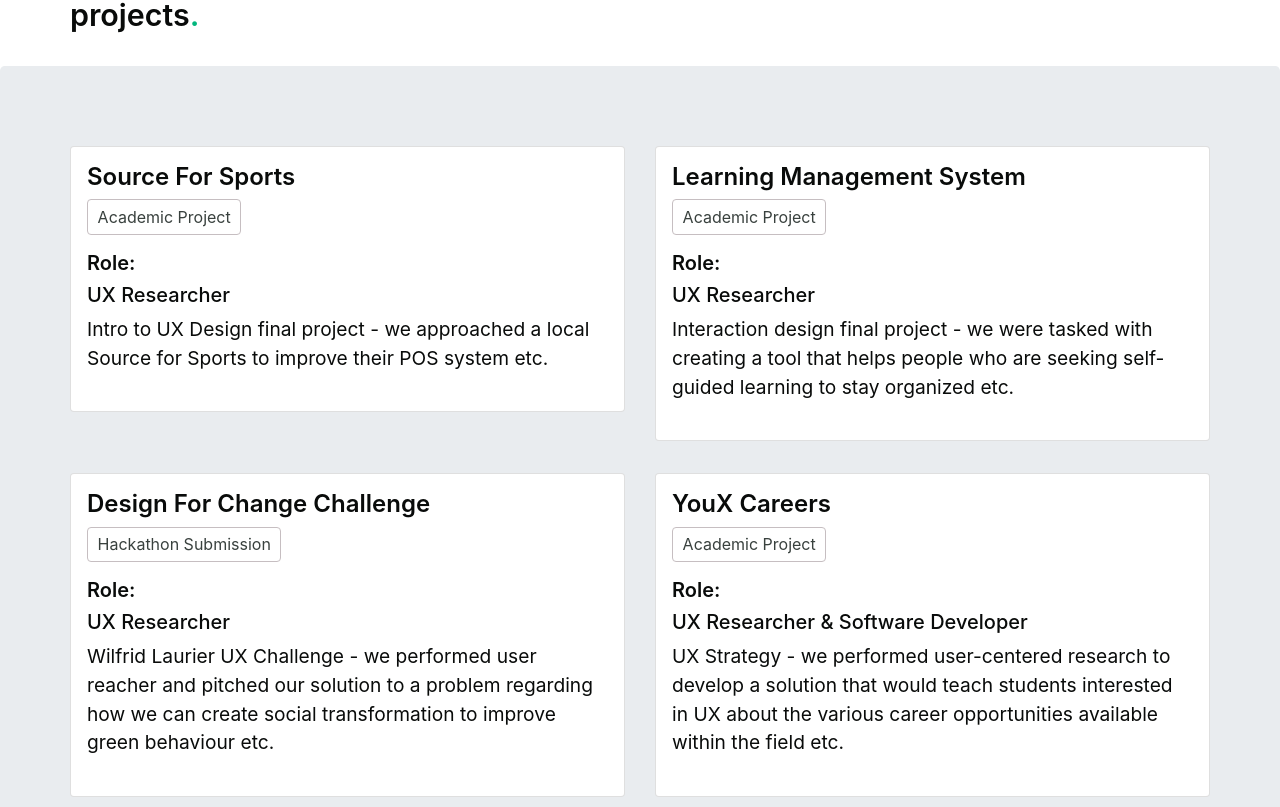
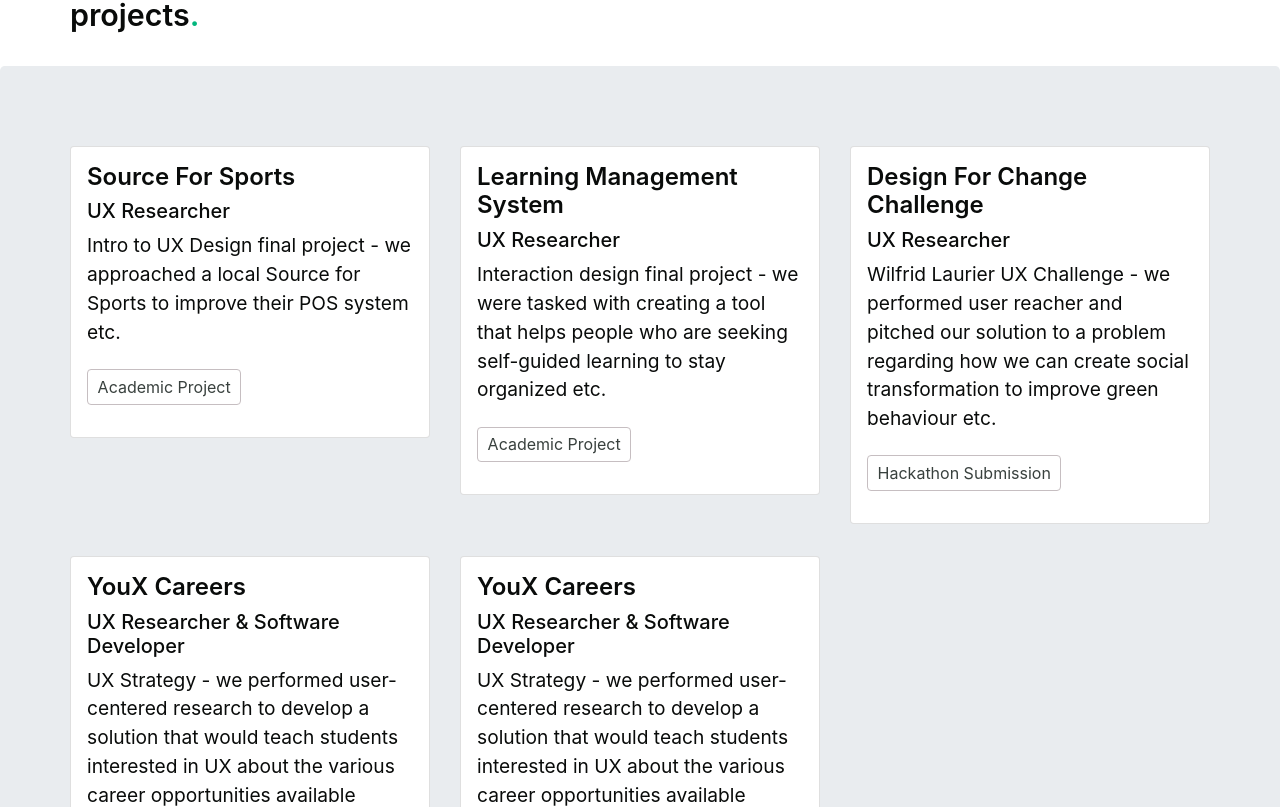
Before and after one commit to kelvinkellner/portfolio-v3, a React (Create React App) app: page /ux in a window 1280 px wide. Shown: the part 353-1160 px from the top of the page. Built offline with nearby package versions, Linux system fonts and the light colour scheme; a web font is replaced by a local one.

Commit message:
Minor changes

```diff
--- a/src/components/Project.js
+++ b/src/components/Project.js
@@ -9,9 +9,9 @@
         return(
             <Container className="project card">
                 <h4>{this.props.title}</h4>
+                <h5 style={{fontWeight: 500}}>{this.props.role}</h5>
+                <p>{this.props.children}</p>
                 <Tag>{this.props.type}</Tag>
-                <h5>Role: </h5><h5 style={{fontWeight: 500}}>{this.props.role}</h5>
-                <p>{this.props.children}</p>
             </Container>
         );
     }
--- a/src/components/ProjectDeck.js
+++ b/src/components/ProjectDeck.js
@@ -11,7 +11,8 @@
         return(
             <Jumbotron style={{paddingBottom: "2em"}}>
                 <Container className="project-deck">
-                    <Row xs={1} sm={count % 3 === 0 ? 3 : (count % 2 === 0 ? 2 : 1)}>
+                    <Row xs={1} sm={count % 3 === 0 || count % 3 === 2 ? 3 : (count % 2 === 0 ? 2 : 1)}>
+                    {/* <Row xs={1} sm={count % 3 === 0 ? 3 : (count % 2 === 0 ? 2 : 1)}> */}
                         {this.props.children.map((child) => <Col fluid>{child}</Col>)}
                     </Row>
                 </Container>
--- a/src/components/pages/UX.js
+++ b/src/components/pages/UX.js
@@ -43,6 +43,9 @@
                     <Project title="YouX Careers" role="UX Researcher &amp; Software Developer" type="Academic Project">
                         UX Strategy - we performed user-centered research to develop a solution that would teach students interested in UX about the various career opportunities available within the field etc.
                     </Project>
+                    <Project title="YouX Careers" role="UX Researcher &amp; Software Developer" type="Academic Project">
+                        UX Strategy - we performed user-centered research to develop a solution that would teach students interested in UX about the various career opportunities available within the field etc.
+                    </Project>
                 </ProjectDeck>
             </div>
         );
```
